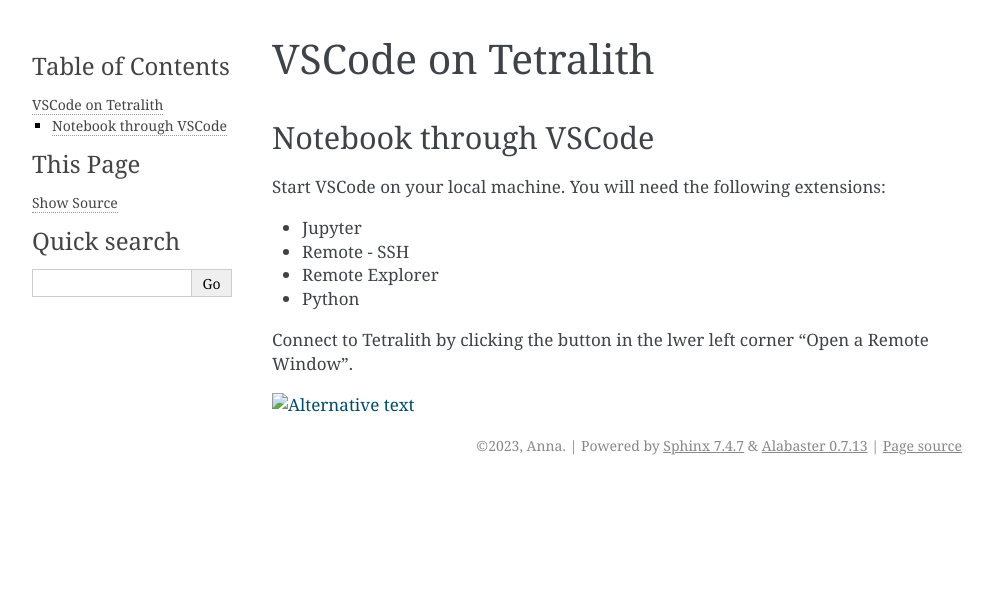
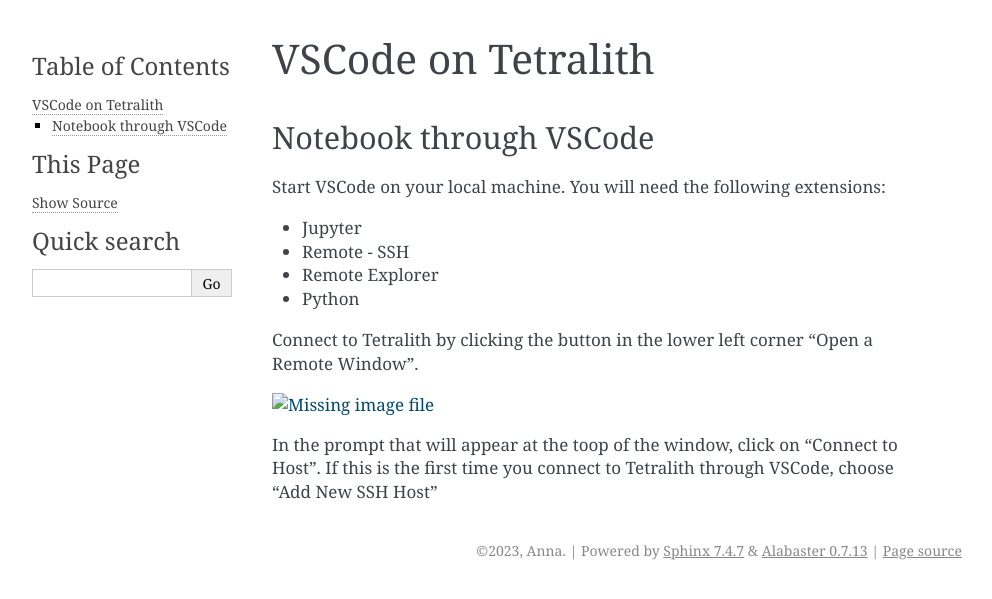
Before and after one commit to annlew/BCsupport, a Sphinx documentation site: the page built from doc/notebooks/vscode.rst, in a window 1280 px wide. Shown: the top 599 px of the page, without its empty margins (148-1140 px from the left). Built offline with Sphinx 7.4.7, drawn with Linux system fonts in a browser that asks for light colours.

Commit message:
update vscode fig

```diff
--- a/doc/notebooks/vscode.rst
+++ b/doc/notebooks/vscode.rst
@@ -10,11 +10,13 @@
 
 * Jupyter
 * Remote - SSH
-* Remote  Explorer
+* Remote Explorer
 * Python
 
-Connect to Tetralith by clicking the button in the lwer left corner "Open a Remote Window".
+Connect to Tetralith by clicking the button in the lower left corner "Open a Remote Window".
 
 .. image:: remote.png
-  :width: 400
-  :alt: Alternative text
+  :width: 600
+  :alt: Missing image file
+
+In the prompt that will appear at the toop of the window, click on "Connect to Host". If this is the first time you connect to Tetralith through VSCode, choose "Add New SSH Host"
```
